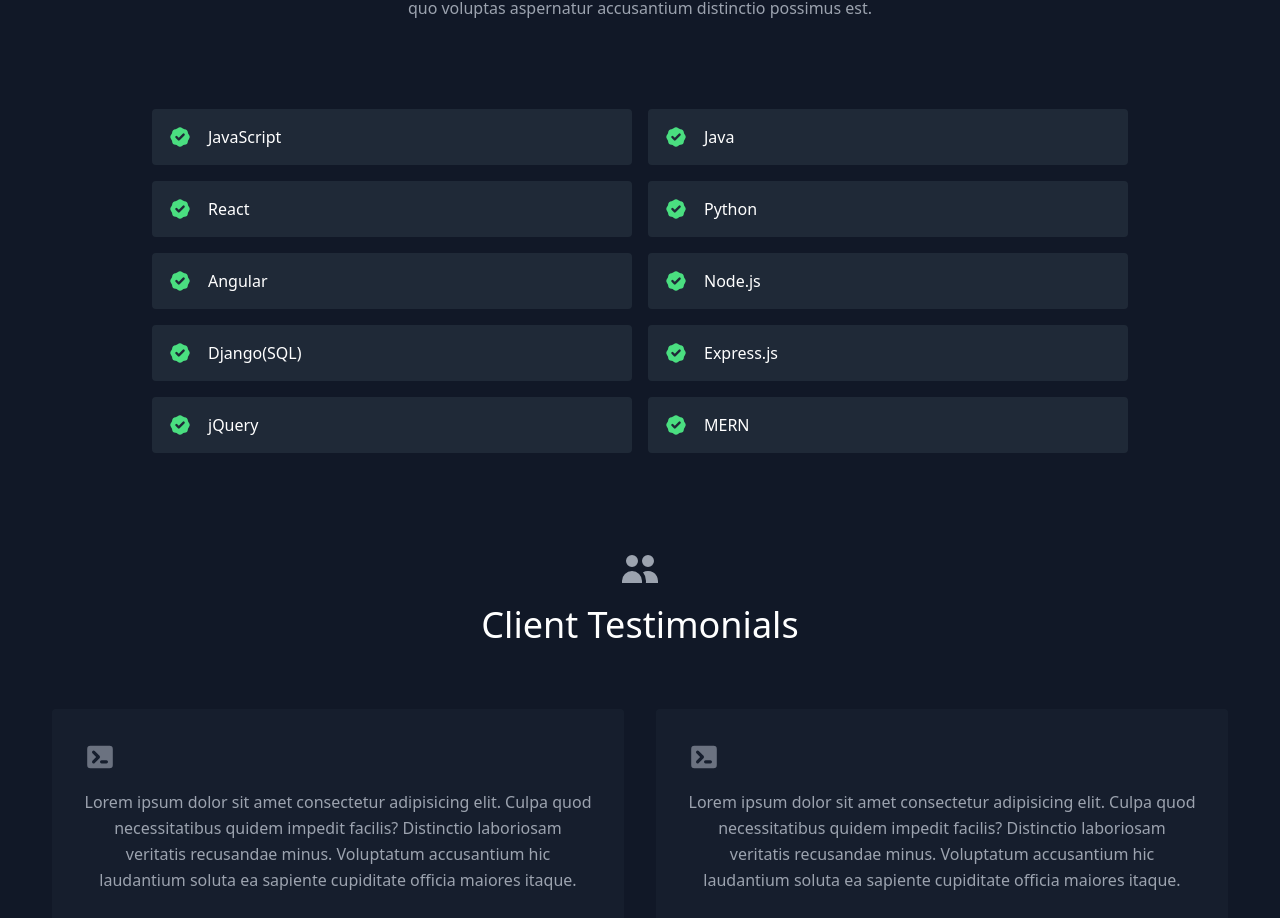
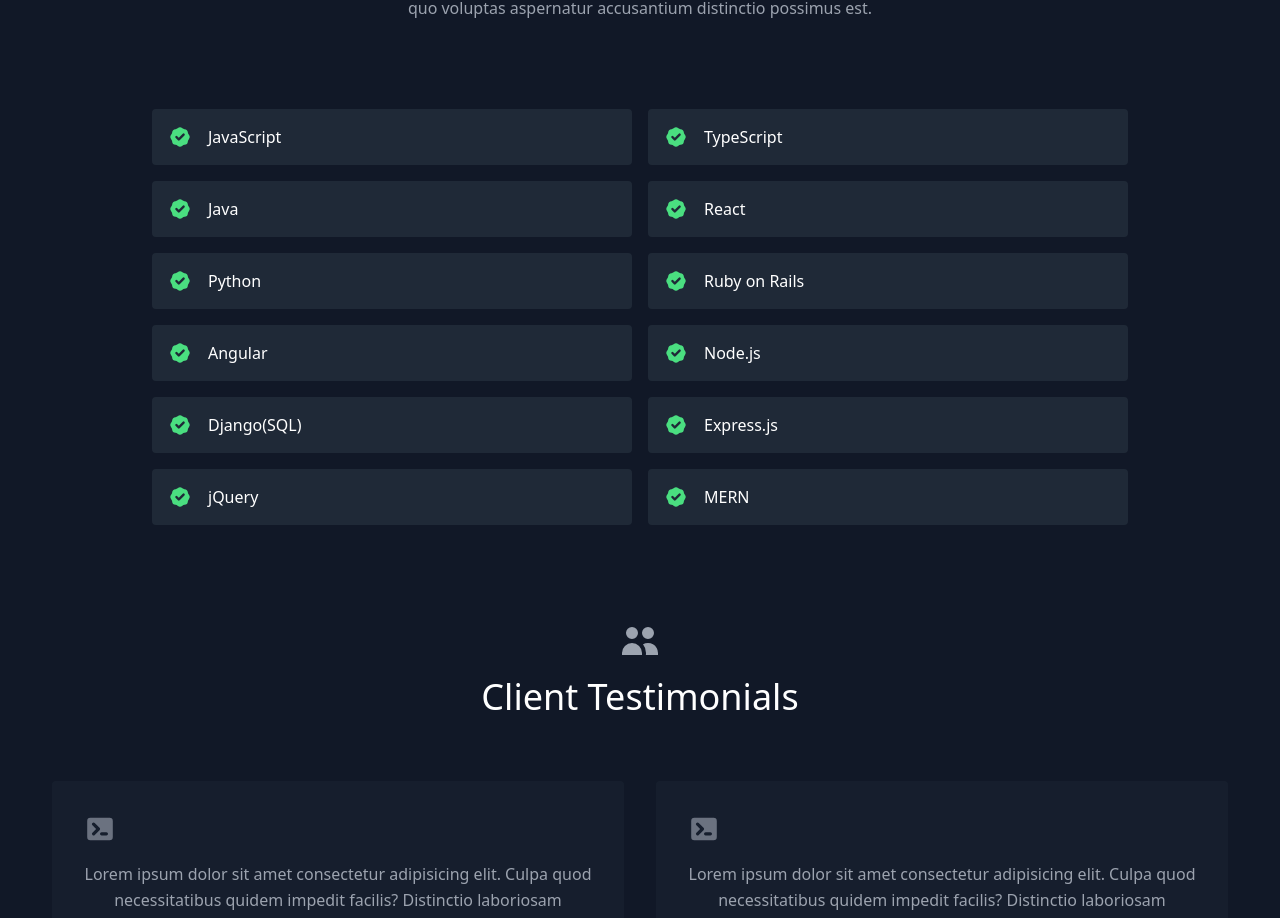
Before and after one commit to EmmyEJohnson/emily-portfolio1, a React (Create React App) app: page / in a window 1280 px wide. Shown: the part 1717-2635 px from the top of the page. Built offline with nearby package versions, Linux system fonts and the light colour scheme.

Commit message:
add new javascript game

```diff
--- a/src/data.js
+++ b/src/data.js
@@ -7,14 +7,16 @@
     image: "./images/mernStack.png",
     link: "https://reactbootcamp.com",
   },
+
   {
     title: "JavaScript",
     subtitle: "Pure JavaScript",
     description:
-      "Very first project ever built in General Assembly. A game of checkers with a pirate theme using 'vanilla' JavaScript, HTML, and CSS.",
+      "Most recent game built using Javascript and Phaser. Jump around collecting stars and avoiding 'bad gus' and 'bombs' using arrow keys.",
     image: "./images/htmlcssJS.png",
-    link: "https://reactbootcamp.com",
+    link: "https://github.com/EmmyEJohnson/star-collector",
   },
+
   {
     title: "The Virtual Stir",
     subtitle: "Express",
@@ -23,6 +25,7 @@
     image: "./images/express.png",
     link: "https://reactbootcamp.com",
   },
+
   {
     title: "Epic Fails App",
     subtitle: "Python and Django",
@@ -52,9 +55,11 @@
 
 export const skills = [
   "JavaScript",
+  "TypeScript",
   "Java",
   "React",
   "Python",
+  "Ruby on Rails",
   "Angular",
   "Node.js",
   "Django(SQL)",
```
